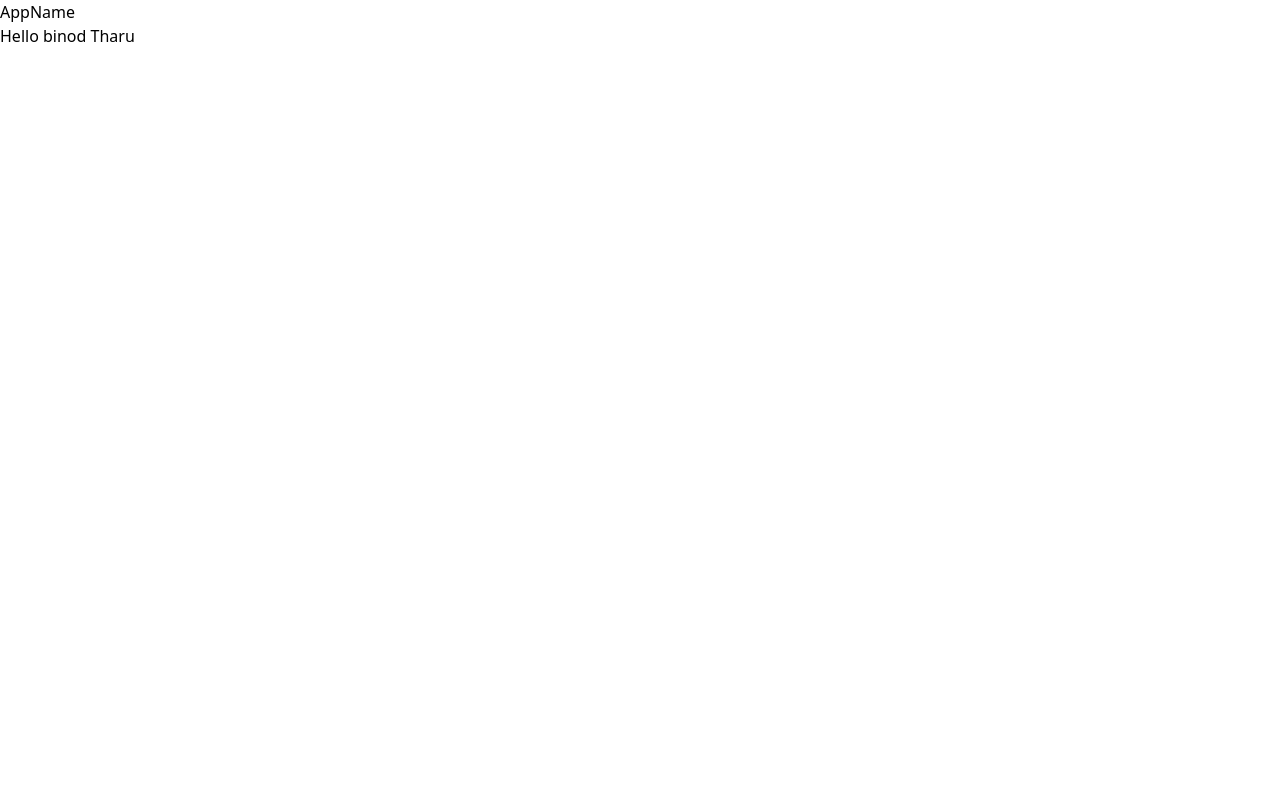
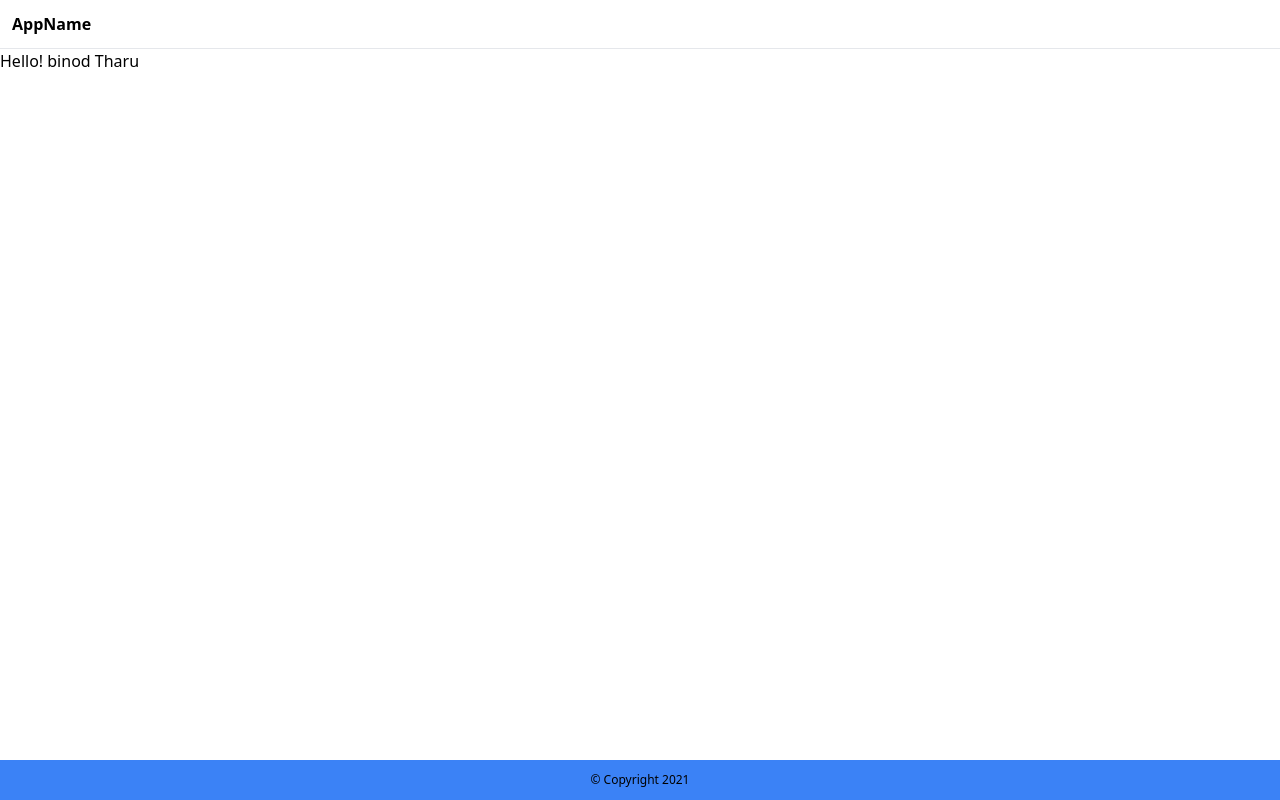
Before and after one commit to Insitium/learning-react, a React (Create React App) app: page / in a window 1280 px wide. Built offline with nearby package versions, Linux system fonts and the light colour scheme.

Commit message:
39:36 Footer

```diff
--- a/src/App.js
+++ b/src/App.js
@@ -3,12 +3,14 @@
 import CounterExample from './Components/CounterExample'
 import Header from './Components/Header'
 import "tailwindcss/tailwind.css"
+import Footer from './Components/Footer'
 
 function App() {
   return (
    <div>
      <Header />
      <HelloWorld name="binod Tharu"/>
+     <Footer/>
     </div>
   );
 }
--- /dev/null
+++ b/src/Components/Footer.js
@@ -0,0 +1,11 @@
+import React from 'react'
+
+function Footer(){
+    return(
+        <footer className="bg-blue-500 text-center text-xs p-3 absolute bottom-0 w-full">
+            &copy; Copyright 2021
+        </footer>
+    )
+}
+
+export default Footer
--- a/src/Components/Header.js
+++ b/src/Components/Header.js
@@ -2,7 +2,7 @@
 
 function Header(){
     return(
-        <header className="app-header">
+        <header className="border-b font-bold p-3">
             AppName
         </header>
     )
--- a/src/Components/HelloWorld.js
+++ b/src/Components/HelloWorld.js
@@ -10,7 +10,7 @@
 class HelloWorld extends React.Component{
     render(){
         return(
-            <h1> Hello {this.props.name}</h1>
+            <h1> Hello! {this.props.name}</h1>
         )
     }
 }
--- a/src/index.js
+++ b/src/index.js
@@ -1,6 +1,6 @@
 import React from 'react';
 import ReactDOM from 'react-dom';
-import './index.css';
+import './tailwind.css';
 import App from './App';
 import reportWebVitals from './reportWebVitals';
 
```
